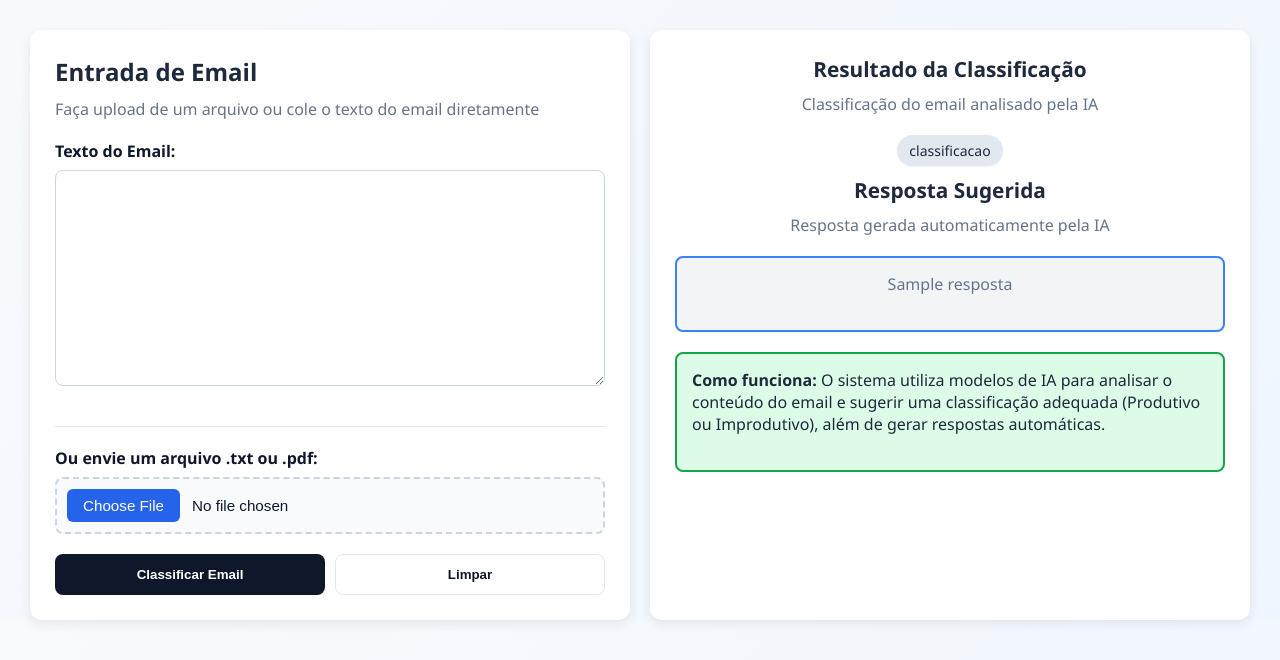
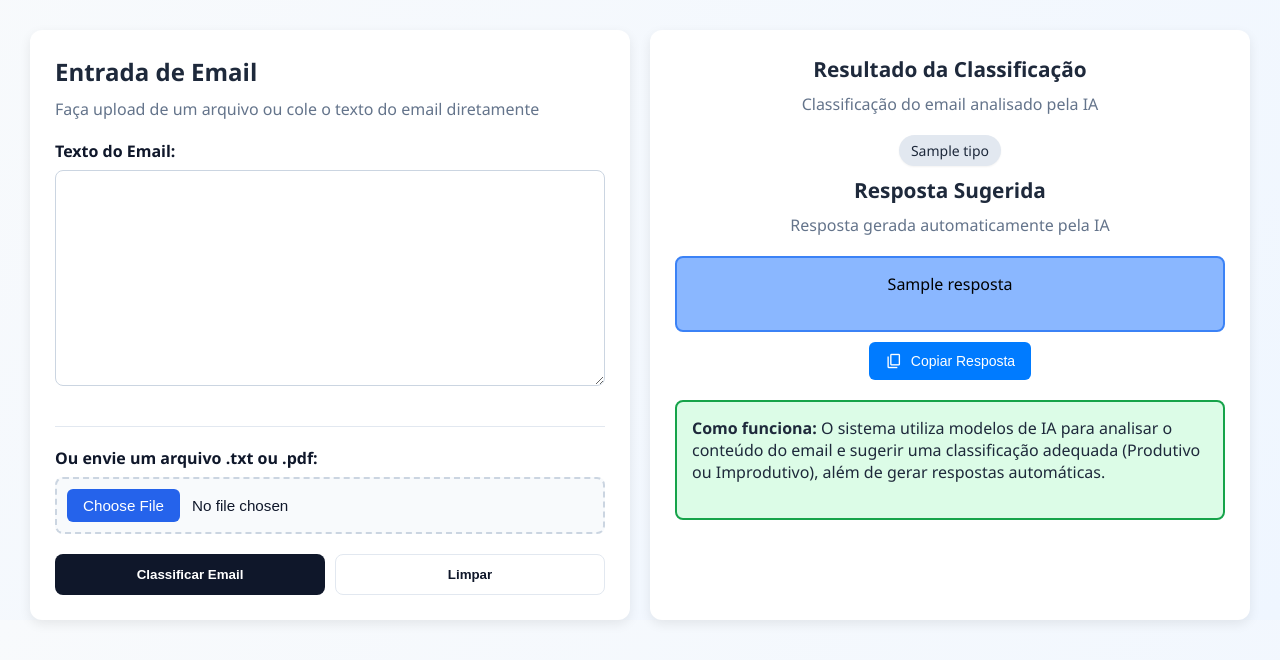
Before and after one commit to alexandr10cl/Classificador-de-e-mails, a Flask app: template templates/index.html in a window 1280 px wide. Shown: the part 106-766 px from the top of the page. Run offline with Flask 3, Linux system fonts and the light colour scheme; the template is opened without the code that fills it: most values are stand-ins (such as "Sample title", 1, 10 or a date in 2020).

Commit message:
adicionar leitura de arquivos com PDF ou txt

```diff
--- a/app.py
+++ b/app.py
@@ -1,6 +1,7 @@
 from flask import Flask, render_template, request, url_for
 from dotenv import load_dotenv
 from google import genai
+from PyPDF2 import PdfReader
 import json
 
 # Load environment variables from .env file
@@ -11,26 +12,78 @@ app = Flask(__name__)
 
 @app.route('/')
 def home():
-
     return render_template('index.html')
 
 
 @app.route('/classify', methods=['POST'])
 def classify_email():
+    final_text  = ""
+
+    # Pegar texto do textarea do formulário
     email_content = request.form.get('email_content')
+
+    if email_content:
+        final_text = email_content
+    else:
+        # Se não houver texto, ler o pdf ou txt enviado
+        form_file = request.files.get('file_upload')
+
+        if form_file and form_file.filename:
+            filename = form_file.filename.lower()
+
+            if filename.endswith('.txt'):
+                final_text = form_file.read().decode('utf-8', errors='ignore')
+
+            elif filename.endswith('.pdf'):
+                try:
+                    # Usar PyPDF2 para ler PDF
+                    reader = PdfReader(form_file)
+                    for page in reader.pages:
+                        final_text += page.extract_text()
+                except Exception as e:
+                    return render_template('index.html', tipo=None, resposta="Erro ao ler o PDF.")
+        else:
+            return render_template('index.html', tipo=None, resposta="Nenhum conteúdo fornecido.")
+
 
     client = genai.Client()
 
-    gemini_question = "Classifique o seguinte email como Produtivo ou Improdutivo e gere uma resposta automática, retornando em formato JSON com as chaves 'classificacao' e 'resposta':\n\n" + email_content
+    gemini_question = (
+    "Classifique o texto abaixo como 'produtivo' ou 'improdutivo' e gere uma resposta automática adequada ao conteúdo. "
+    "Responda SOMENTE com um objeto JSON válido, exatamente neste formato:\n\n"
+    "{\n"
+    '  "tipo": "produtivo" ou "improdutivo",\n'
+    '  "resposta": "texto da resposta automática"\n'
+    "}\n\n"
+    "Texto:\n" + final_text
+    )
 
 
     response = client.models.generate_content(
         model="gemini-2.5-flash", contents=gemini_question
     )
 
+    print("Resposta do modelo:", response.text)
 
-    return render_template('index.html', resposta=response.text,)
+    # Formatar resposta do modelo
+    if response.text:
+        resposta_formatada = extrair_json(response.text)
+        resposta_formatada = resposta_formatada.replace("'", '"')
+    else:
+        resposta_formatada = "Sem resposta do modelo."
 
+    dados = json.loads(resposta_formatada)
+
+    return render_template('index.html', tipo=dados['tipo'], resposta=dados['resposta'])
+
+# Corrigir o JSON recebido pela IA
+def extrair_json(texto):
+    inicio = texto.find('{')
+    fim = texto.find('}', inicio)
+
+    if inicio != -1 and fim != -1:
+        return texto[inicio:fim+1]
+    return None
 
 if __name__ == "__main__":
     app.run(debug=True)
--- /dev/null
+++ b/examples/email1.txt
@@ -0,0 +1 @@
+Feliz natal, Alexandre!
--- /dev/null
+++ b/examples/email2.txt
@@ -0,0 +1 @@
+Precisamos marcar uma reunião urgente! Qual sua disponibilidade?
--- a/requirements.txt
+++ b/requirements.txt
@@ -1,2 +1,4 @@
-pip install python-dotenv
-pip install -q -U openai
+Flask
+python-dotenv
+google-generativeai
+PyPDF2
--- a/static/index.css
+++ b/static/index.css
@@ -67,7 +67,7 @@ header p {
 }
 
 .ai-response {
-    background-color: #f3f4f6;
+    background-color: #8ab7ff;
     border: 2px solid #3b82f6;
     padding: 15px;
     border-radius: 8px;
@@ -75,8 +75,34 @@ header p {
 }
 
 .ai-response p {
-    color: #1e293b;
+    color: black !important;
     font-weight: 500;
+}
+
+
+.material-symbols-outlined {
+  font-size: 18px !important;
+  color: white;
+}
+
+
+.copybutton{
+    display: inline-flex;
+    align-items: center;
+    margin-top: 10px;
+    gap: 8px;
+    background-color: #007bff;
+    color: white;
+    border: none;
+    padding: 10px 16px;
+    border-radius: 6px;
+    font-size: 14px;
+    cursor: pointer;
+    transition: background-color 0.3s;
+}
+
+.copybutton:hover {
+    background-color: #0056b3;
 }
 
 .classificacao {
--- a/templates/index.html
+++ b/templates/index.html
@@ -5,6 +5,7 @@
     <meta name="viewport" content="width=device-width, initial-scale=1.0">
     <title>Classificação de e-mails</title>
     <link rel="stylesheet" href="{{ url_for('static', filename='index.css') }}">
+    <link href="https://fonts.googleapis.com/css2?family=Material+Symbols+Outlined" rel="stylesheet" />
 </head>
 <body>
     <header>
@@ -18,7 +19,7 @@
             <p>Faça upload de um arquivo ou cole o texto do email diretamente</p>
             <form action="/classify" method="post" enctype="multipart/form-data">
                 <label for="email_content">Texto do Email:</label>
-                <textarea id="email_content" name="email_content" rows="10" required></textarea>
+                <textarea id="email_content" name="email_content" rows="10"></textarea>
 
                 <hr>
 
@@ -39,21 +40,22 @@
                     <h2>Resultado da Classificação</h2>
                     <p>Classificação do email analisado pela IA</p>
                     <div class="classificacao">
-                         classificacao
+                         {{ tipo }}
                     </div>
                     <h2>Resposta Sugerida</h2>
                     <p>Resposta gerada automaticamente pela IA</p>
                     <div class="ai-response">
-                        <p> {{ resposta }}  </p>
+                        <p id="resposta-ia"> {{ resposta }}  </p>
                     </div>
+                    <button class="copybutton" onclick="copiarResposta()">
+                        <span class="material-symbols-outlined">content_copy</span>
+                        Copiar Resposta
+                    </button>
                 </div>
             {% else %}
                 <div class="aguardando">
                     <h2>Aguardando Classificação</h2>
                     <p>Insira um email ou faça upload de um arquivo para começar a análise</p>
-                    <div class="classificacao">
-                        Improdutivo
-                    </div>
                 </div>
             {% endif %}
             <div class="como-funciona">
@@ -62,4 +64,14 @@
         </section>
     </main>
 </body>
+<script>
+    function copiarResposta() {
+        const resposta = document.getElementById('resposta-ia').innerText;
+        navigator.clipboard.writeText(resposta).then(() => {
+            alert('Resposta copiada para a área de transferência!');
+        }).catch(err => {
+            console.error('Erro ao copiar resposta: ', err);
+        });
+    }
+</script>
 </html>
```
Also changed, not shown: README.md.
